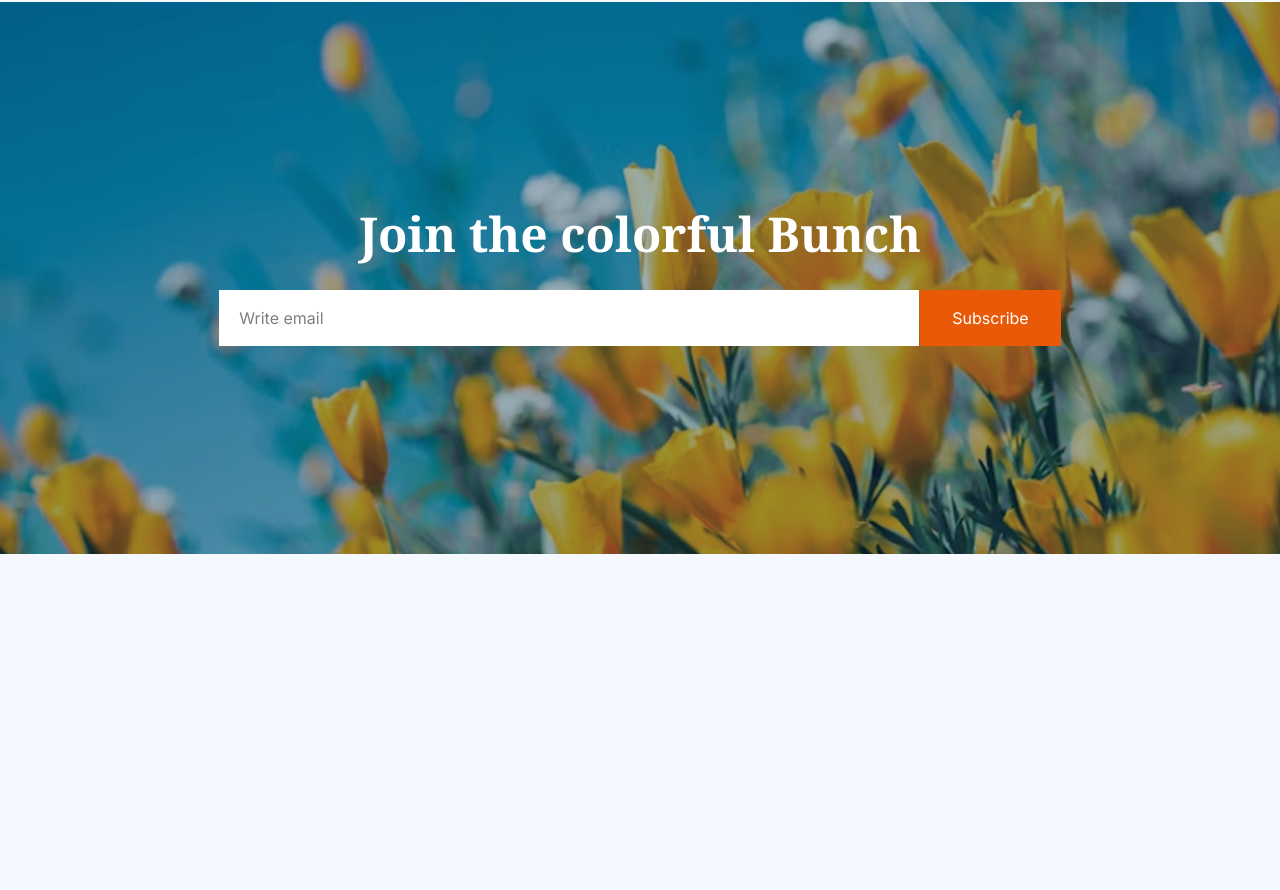
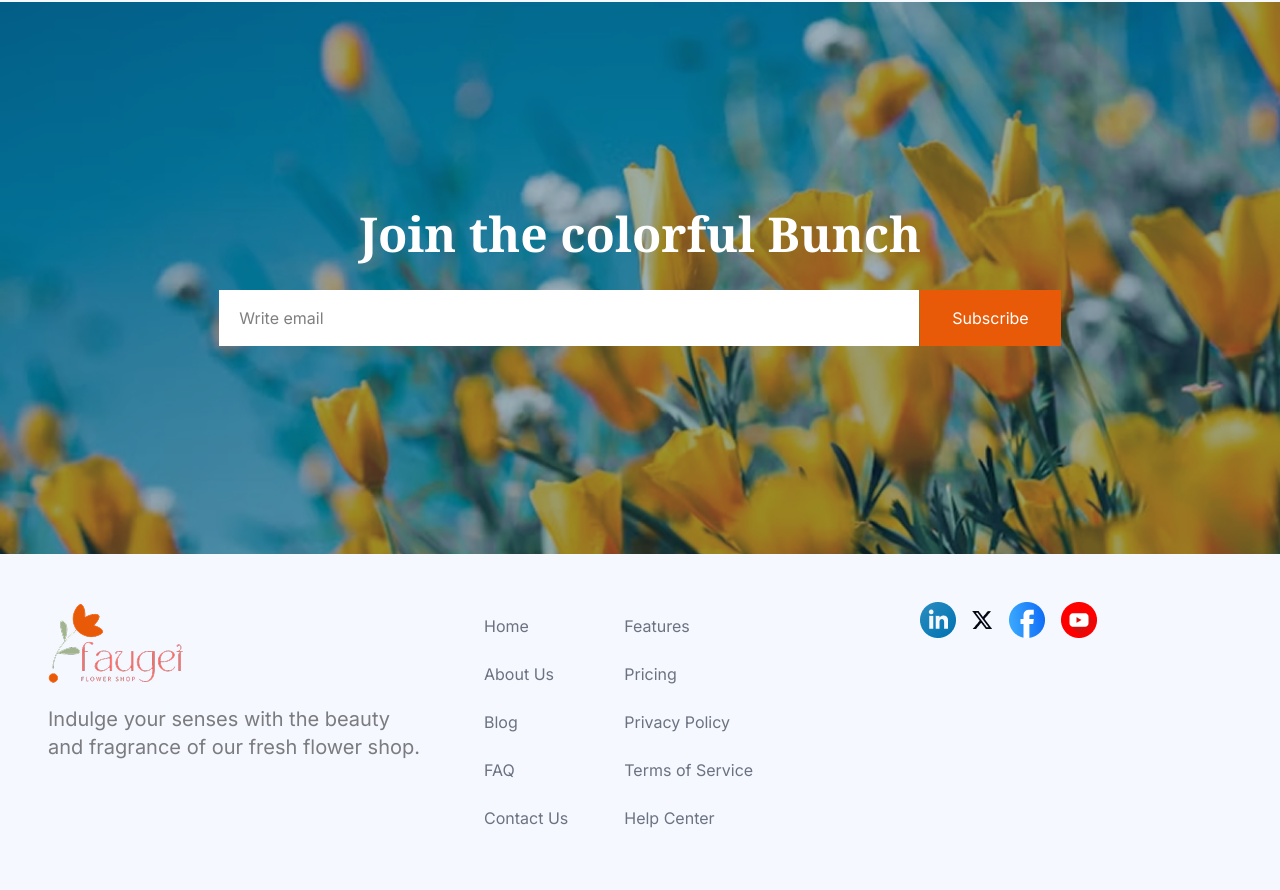
Before and after one commit to omor244/Assingment-2, a plain HTML site: page index.html in a window 1280 px wide. Shown: the part 3866-4756 px from the top of the page. Before the commit the page ends 4420 px from the top, so only its background shows below. Drawn offline with nearby package versions, Linux system fonts and the light colour scheme.

Commit message:
added all the code

```diff
--- a/index.html
+++ b/index.html
@@ -12,7 +12,7 @@
 </head>
 
 <body class="bg-[#F5F8FF] inter">
-    <header >
+    <header>
         <nav class="  lg:w-[1340px] mx-auto flex justify-between items-center   p-5 ">
 
             <div class="">
@@ -51,8 +51,10 @@
     <main class="lg:w-[1340px] mx-auto">
         <section class=" mt-[120px]">
             <div class="text-center max-w-[685px] mx-auto">
-                <h2 class="noto-serif text-[#E95A08] font-bold text-5xl leading-relaxed">Our <span class="text-[#000000] ">Plants</span></h2>
-                <p class="text-[#00000080] w-full  text-lg ">Indulge your senses with the beauty and fragrance of our fresh flower shop. From  classic roses to
+                <h2 class="noto-serif text-[#E95A08] font-bold text-5xl leading-relaxed">Our <span
+                        class="text-[#000000] ">Plants</span></h2>
+                <p class="text-[#00000080] w-full  text-lg ">Indulge your senses with the beauty and fragrance of our
+                    fresh flower shop. From classic roses to
                     exotic blooms, we offer a wide variety of fresh.</p>
             </div>
         </section>
@@ -159,41 +161,53 @@
         <section class="mt-60">
             <div class="lg:flex items-center gap-20 relative">
                 <div>
-                    <img   class="w-full" src="assets/flower-store.png" alt="">
+                    <img class="w-full" src="assets/flower-store.png" alt="">
                 </div>
                 <div class="max-w-[550px] mt-5 p-5">
                     <h2 class="noto-serif font-bold text-4xl lg:text-6xl text-[#000000]">Flower & Plants Lover</h2>
-                     <p class="mt-5 text-[#00000080] font-normal text-[22px]  leading-6">Indulge your senses with the beauty and fragrance of our fresh flower shop. From classic roses to exotic blooms, we offer a wide variety of fresh.</p>
-                     <p class="mt-5 text-[#00000080] font-normal text-[22px]  leading-6">Indulge your senses with the beauty and fragrance of our fresh flower shop. From classic roses to exotic blooms, we offer a wide variety of fresh.</p>
-                     <p class="mt-5 text-[#00000080] font-normal text-[22px]  leading-6">Indulge your senses with the beauty and fragrance of our fresh flower shop. From classic roses to exotic blooms, we offer a wide variety of fresh.</p>
+                    <p class="mt-5 text-[#00000080] font-normal text-[22px]  leading-6">Indulge your senses with the
+                        beauty and fragrance of our fresh flower shop. From classic roses to exotic blooms, we offer a
+                        wide variety of fresh.</p>
+                    <p class="mt-5 text-[#00000080] font-normal text-[22px]  leading-6">Indulge your senses with the
+                        beauty and fragrance of our fresh flower shop. From classic roses to exotic blooms, we offer a
+                        wide variety of fresh.</p>
+                    <p class="mt-5 text-[#00000080] font-normal text-[22px]  leading-6">Indulge your senses with the
+                        beauty and fragrance of our fresh flower shop. From classic roses to exotic blooms, we offer a
+                        wide variety of fresh.</p>
                 </div>
-                <img class="w-[320px] absolute top-[-120px] left-[370px] hidden lg:block" src="assets/trusted-badge.png" alt="">
+                <img class="w-[320px] absolute top-[-120px] left-[370px] hidden lg:block" src="assets/trusted-badge.png"
+                    alt="">
             </div>
         </section>
 
         <section class=" mt-[120px]">
             <div class="text-center max-w-[685px] mx-auto">
-                <h2 class="noto-serif text-[#E95A08] font-bold text-5xl leading-relaxed">Latest <span class="text-[#000000] ml-2">Deals</span></h2>
-                <p class="text-[#00000080] w-full  text-lg ">Indulge your senses with the beauty and fragrance of our fresh flower shop. From  classic roses to
+                <h2 class="noto-serif text-[#E95A08] font-bold text-5xl leading-relaxed">Latest <span
+                        class="text-[#000000] ml-2">Deals</span></h2>
+                <p class="text-[#00000080] w-full  text-lg ">Indulge your senses with the beauty and fragrance of our
+                    fresh flower shop. From classic roses to
                     exotic blooms, we offer a wide variety of fresh.</p>
             </div>
         </section>
 
         <section class=" noto-serif lg:flex items-center gap-10  mt-[120px] lg:p-0 pl-16 ">
             <div class=" ">
-                <div class="bg-[url(assets/deal-bloom.png)] rounded-lg w-[400px]  h-[210px] bg-no-repeat bg-cover h-14 text-center py-20">
+                <div
+                    class="bg-[url(assets/deal-bloom.png)] rounded-lg w-[400px]  h-[210px] bg-no-repeat bg-cover h-14 text-center py-20">
 
                     <h2 class="font-bold  text-[#FFFFFF] text-3xl ">60% Off | Bloom Plant</h2>
                     <button class="font-bold text-[#FFFFFF] text-xl underline">Shop Now</button>
 
                 </div>
-                <div class="mt-8 rounded-lg bg-[url(assets/deal-ana.png)] w-[400px]  h-[210px]  bg-no-repeat bg-cover py-20 text-center ">
-                     <h2 class="font-bold text-[#FFFFFF] text-3xl ">30% Off | Ana  Plant</h2>
+                <div
+                    class="mt-8 rounded-lg bg-[url(assets/deal-ana.png)] w-[400px]  h-[210px]  bg-no-repeat bg-cover py-20 text-center ">
+                    <h2 class="font-bold text-[#FFFFFF] text-3xl ">30% Off | Ana Plant</h2>
                     <button class="font-bold text-[#FFFFFF] text-xl underline">Shop Now</button>
                 </div>
             </div>
-            <div class=" mt-10 lg:mt-0 bg-[url(assets/deal-zabo.png)] w-[400px]     bg-no-repeat bg-cover h-[210px]  lg:h-[443px] lg:w-full  rounded-lg text-center py-20 lg:py-52 ">
-               <h2 class="font-bold text-[#FFFFFF] text-3xl lg:text-5xl ">25% Off | Zabo  Plant</h2>
+            <div
+                class=" mt-10 lg:mt-0 bg-[url(assets/deal-zabo.png)] w-[400px]     bg-no-repeat bg-cover h-[210px]  lg:h-[443px] lg:w-full  rounded-lg text-center py-20 lg:py-52 ">
+                <h2 class="font-bold text-[#FFFFFF] text-3xl lg:text-5xl ">25% Off | Zabo Plant</h2>
                 <button class="font-bold text-xl text-[#FFFFFF] lg:text-2xl underline mt-2">Shop Now</button>
             </div>
         </section>
@@ -202,13 +216,46 @@
         <section class="bg-[url(assets/news-letter-bg.png)] bg-no-repeat h-full bg-cover text-center py-52 mt-20">
             <h2 class="mb-8 text-5xl noto-serif font-bold text-white">Join the colorful Bunch</h2>
             <div class="text-center">
-            <input class="bg-white border-none py-4 px-5 lg:w-[700px] outline-none" type="text" placeholder="Write email" >
+                <input class="bg-white border-none py-4 px-5 lg:w-[700px] outline-none" type="text"
+                    placeholder="Write email">
                 <input class="bg-[#E95A08] py-4 px-8 ml-[-3.5px]  text-white" type="button" value="Subscribe">
             </div>
         </section>
 
 
-        <section></section>
+        <section class="lg:w-[1340px] mx-auto">
+            <div class="grid lg:grid-cols-3 p-12 gap-16 ">
+                <div>
+                     <img src="assets/logo.png" alt="">
+                     <p  class="text-[#00000080] text-xl mt-5">Indulge your senses with the beauty and fragrance of our fresh flower shop.  </p>
+                </div>
+                <div class="lg:flex gap-14 leading-[3] ">
+                      <ul class="text-[#6B7280]">
+                        <li>Home</li>
+                        <li>About Us</li>
+                        <li>Blog</li>
+                        <li>FAQ</li>
+                        <li>Contact Us</li>
+                      </ul>
+                      <ul class="text-[#6B7280]">
+                        <li>Features</li>
+                        <li>Pricing</li>
+                        <li>Privacy Policy</li>
+                        <li>Terms of Service</li>
+                        <li>Help Center</li>
+                      </ul>
+                </div>
+                 <div>
+                    <div class="flex gap-4   place-items-center ">
+                     <div><img src="assets/icon-linkedin.png" alt=""></div>
+                     <div><img src="assets/icon-twitter.png" alt=""></div>
+                     <div><img src="assets/icon-facebook.png" alt=""></div>
+                     <div><img src="assets/icon-youtube.png" alt=""></div>
+                        </div>
+                 </div>
+
+            </div>
+        </section>
     </footer>
 </body>
 
```
Lines whose indentation alone changed are shown as unchanged.
